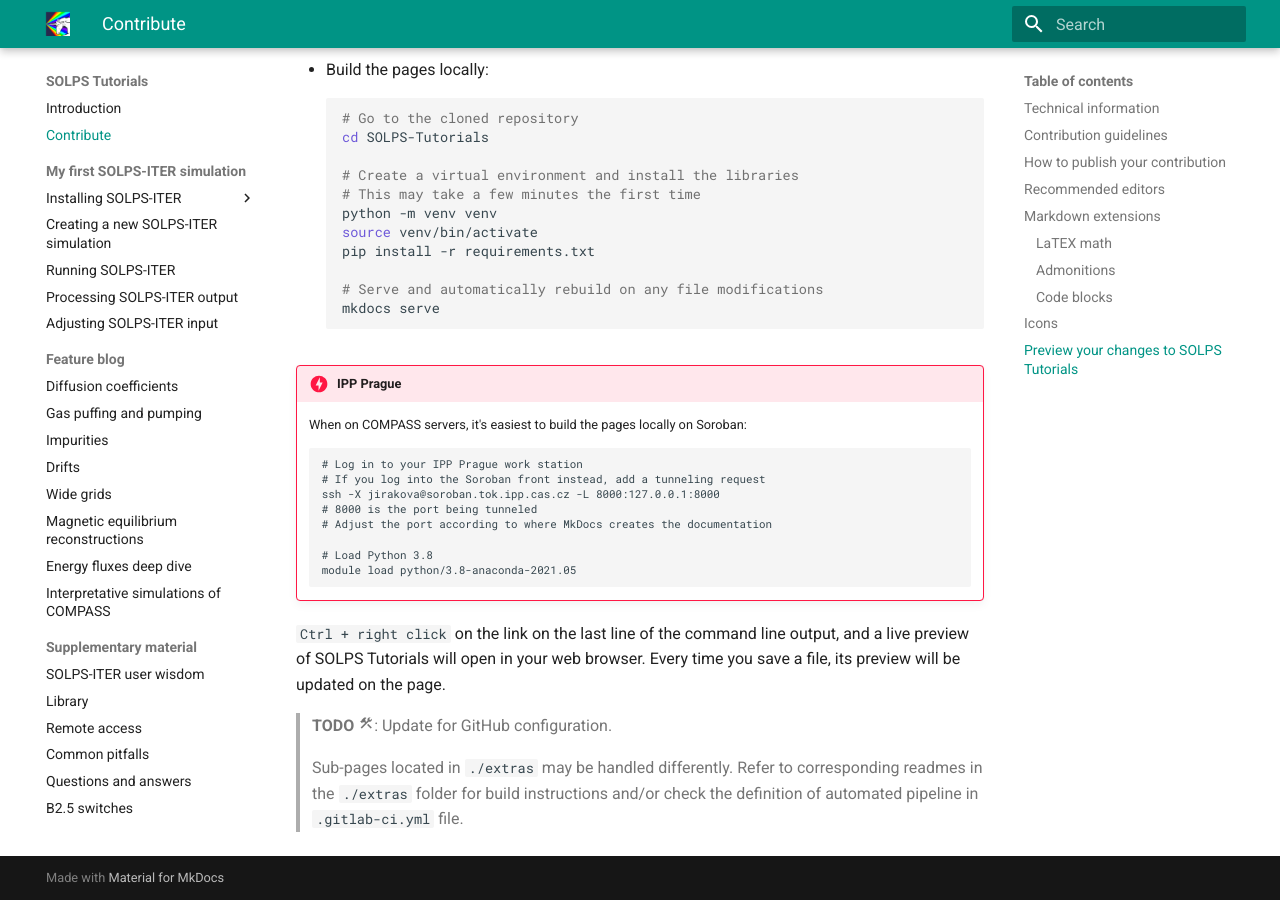
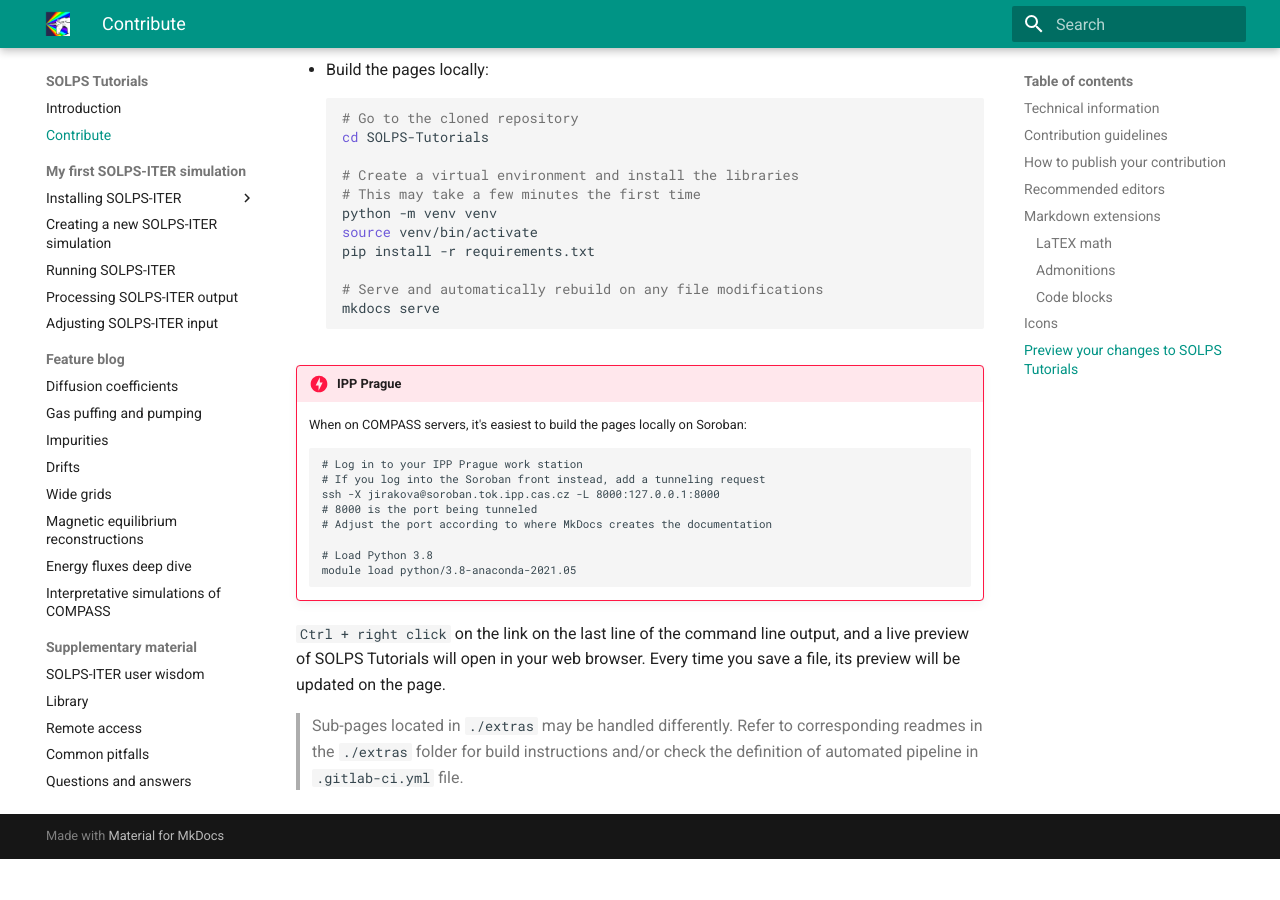
Before and after one commit to iterorganization/SOLPS-Tutorials, an MkDocs documentation site: the page built from docs/Contribute.md, in a window 1280 px wide and 900 px high, scrolled down 9190 px. Built offline with MkDocs 1.6.1 and Material for MkDocs 9.7.7, drawn with Linux system fonts in a browser that asks for light colours; after the commit the page ends 10049 px from its top, so only the background shows below that.

Commit message:
Remove unnecessary TODO

```diff
--- a/docs/Contribute.md
+++ b/docs/Contribute.md
@@ -390,6 +390,4 @@ module load python/3.8-anaconda-2021.05
 
 `Ctrl + right click` on the link on the last line of the command line output, and a live preview of SOLPS Tutorials will open in your web browser. Every time you save a file, its preview will be updated on the page.
 
->**TODO** <span class="material-symbols-outlined">construction</span>: Update for GitHub configuration.
->
 > Sub-pages located in `./extras` may be handled differently. Refer to corresponding readmes in the `./extras` folder for build instructions and/or check the definition of automated pipeline in `.gitlab-ci.yml` file.
```
